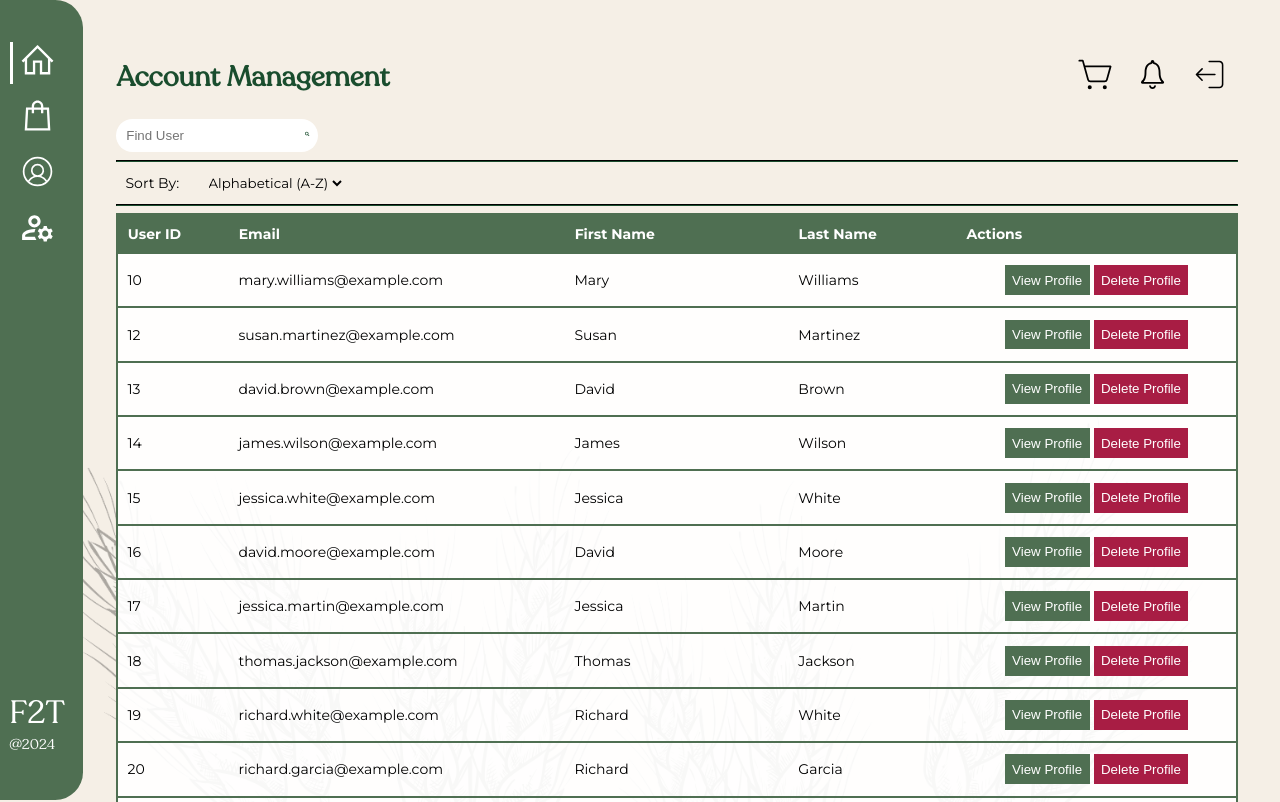
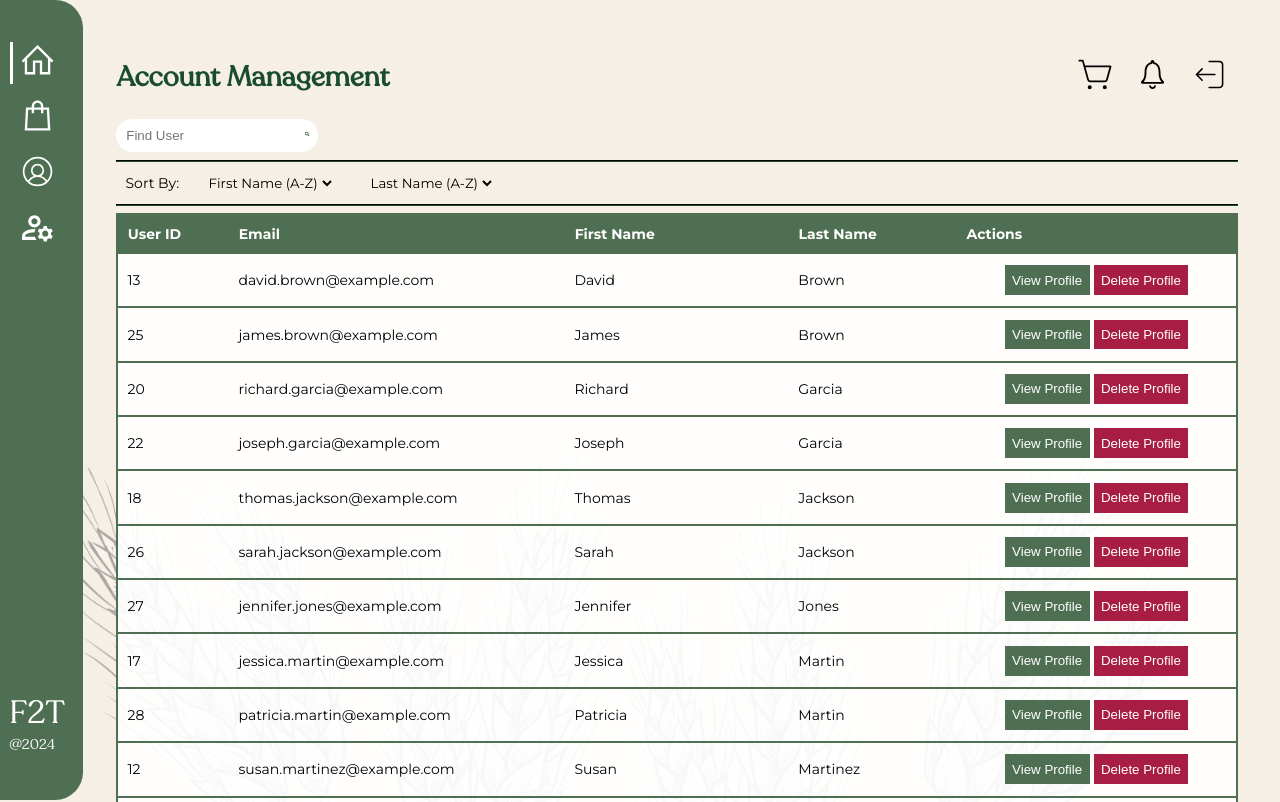
Before and after one commit to JomarMonrealUPLB/Farm-to-Table, a React (Create React App) app in the folder client/: page /account-management in a window 1280 px wide. Shown: the top 802 px of the page. Built offline with nearby package versions, Linux system fonts and the light colour scheme.

Commit message:
chore: filtering and searching entries

```diff
--- a/client/src/pages/AccountManagement.js
+++ b/client/src/pages/AccountManagement.js
@@ -1,16 +1,25 @@
-import React, { useState } from 'react'
+import React, { useEffect, useState } from 'react'
 import SearchBox from '../components/SearchBox'
 import DropDown1 from '../components/DropDown1'
 import {users} from "../assets/dummy_data/users"
 import DataTable from '../components/DataTable'
 import Header from '../components/Header'
+import { sortAlphabetically } from '../utils/sortAlphabetically'
+import findEntries  from '../utils/findEntries'
 
 const AccountManagement = () => {
     const [userList, setuserList] = useState(users)
+    const [originalSerializedUserList, setOriginalSerializedUserList] = useState([])
+    const [serializedUserList, setSerializedUserList] = useState([])
 
-    const dropDownOptions = [
-        {name: "Alphabetical (A-Z)", value: "A-Z"},
-        {name: "Alphabetical (Z-A)", value: "Z-A"}
+    const dropDownOptionsLastName = [
+        {name: "Last Name (A-Z)", value: "A-Z"},
+        {name: "Last Name (Z-A)", value: "Z-A"}
+    ]
+
+    const dropDownOptionsFirstName = [
+        {name: "First Name (A-Z)", value: "A-Z"},
+        {name: "First Name (Z-A)", value: "Z-A"}
     ]
 
     const heads = [
@@ -21,6 +30,7 @@ const AccountManagement = () => {
         {label: "Actions"}
     ]
 
+    useEffect(() => {
         const serializedData = []
         userList.forEach(user => {
             serializedData.push(
@@ -44,21 +54,35 @@ const AccountManagement = () => {
             )
 
         })
+        setOriginalSerializedUserList(sortAlphabetically(serializedData,"lastName",true))
+        setSerializedUserList(sortAlphabetically(serializedData,"lastName",true))
+    }, []);
+
+
+
+    const sortData = (dropDownValue, key) => {
+        if(dropDownValue === "A-Z"){
+            setSerializedUserList(sortAlphabetically(originalSerializedUserList,key,true))
+        } else{
+            setSerializedUserList(sortAlphabetically(originalSerializedUserList,key,false))
+        }
+    }
 
 
     return (
     <div className='account_management page'>
         <Header headerTitle={"Account Management"}/>
-        <SearchBox placeholder="Find User"/>
+        <SearchBox placeholder="Find User" onChange={e=>setSerializedUserList(findEntries(originalSerializedUserList,e.target.value))}/>
 
         <hr/>
         <div className='account_management_dropdowns' style={{display: "flex", alignItems: "center"}}>
             <span style={{padding: "5px 1ch"}}>Sort By: </span>
-            <DropDown1 name="alphabetical_dropdown" options={dropDownOptions} onChange={()=>{}}/>
+            <DropDown1 name="alphabetical_dropdown" options={dropDownOptionsFirstName} onChange={(e)=>{sortData(e.target.value, "firstName")}}/>
+            <DropDown1 name="alphabetical_dropdown" options={dropDownOptionsLastName} onChange={(e)=>{sortData(e.target.value, "lastName")}}/>
         </div>
         <hr/>
 
-        <DataTable data={serializedData} heads={heads}/>
+        <DataTable data={serializedUserList} heads={heads}/>
 
     </div>
     )
```
Lines whose indentation alone changed are shown as unchanged.
